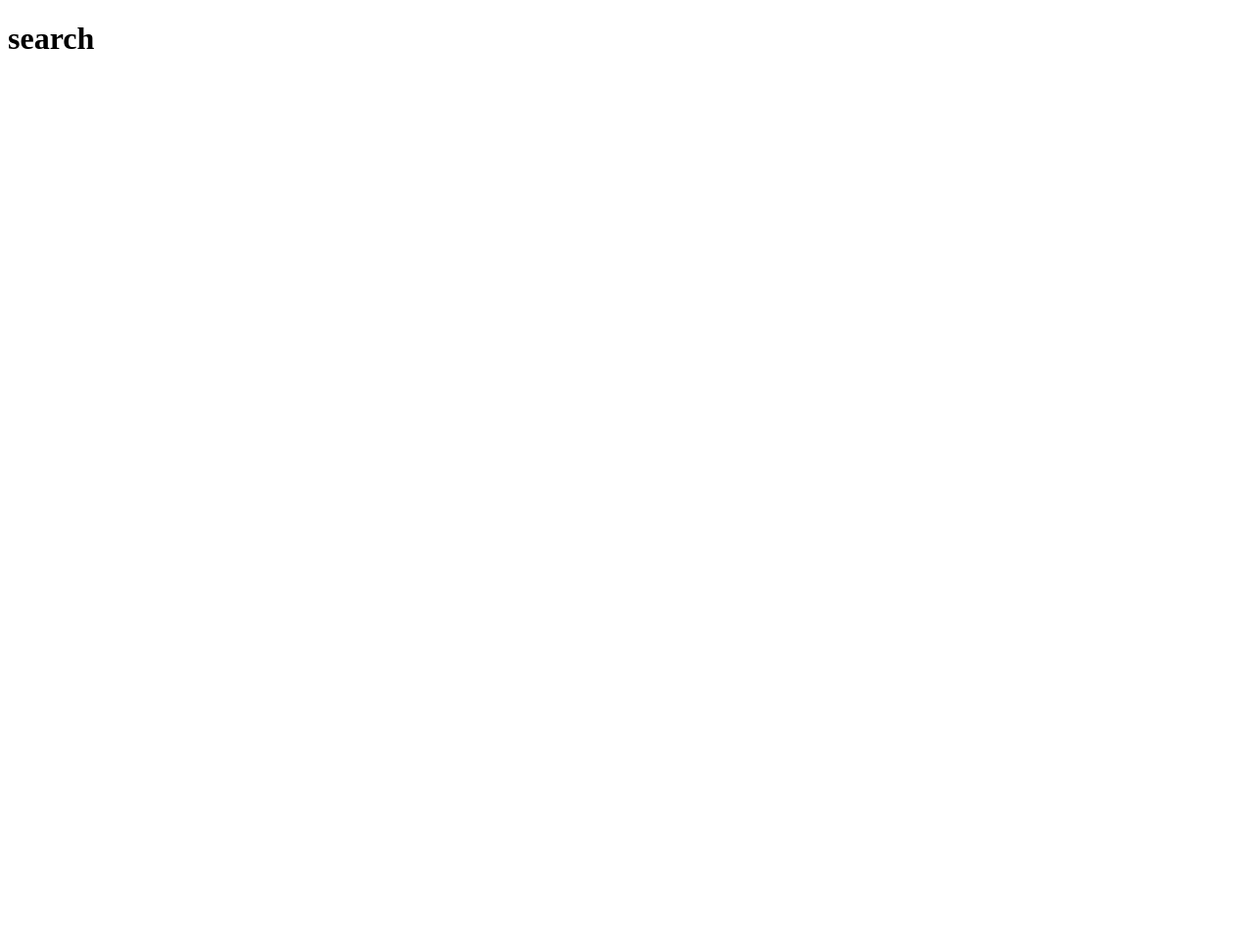
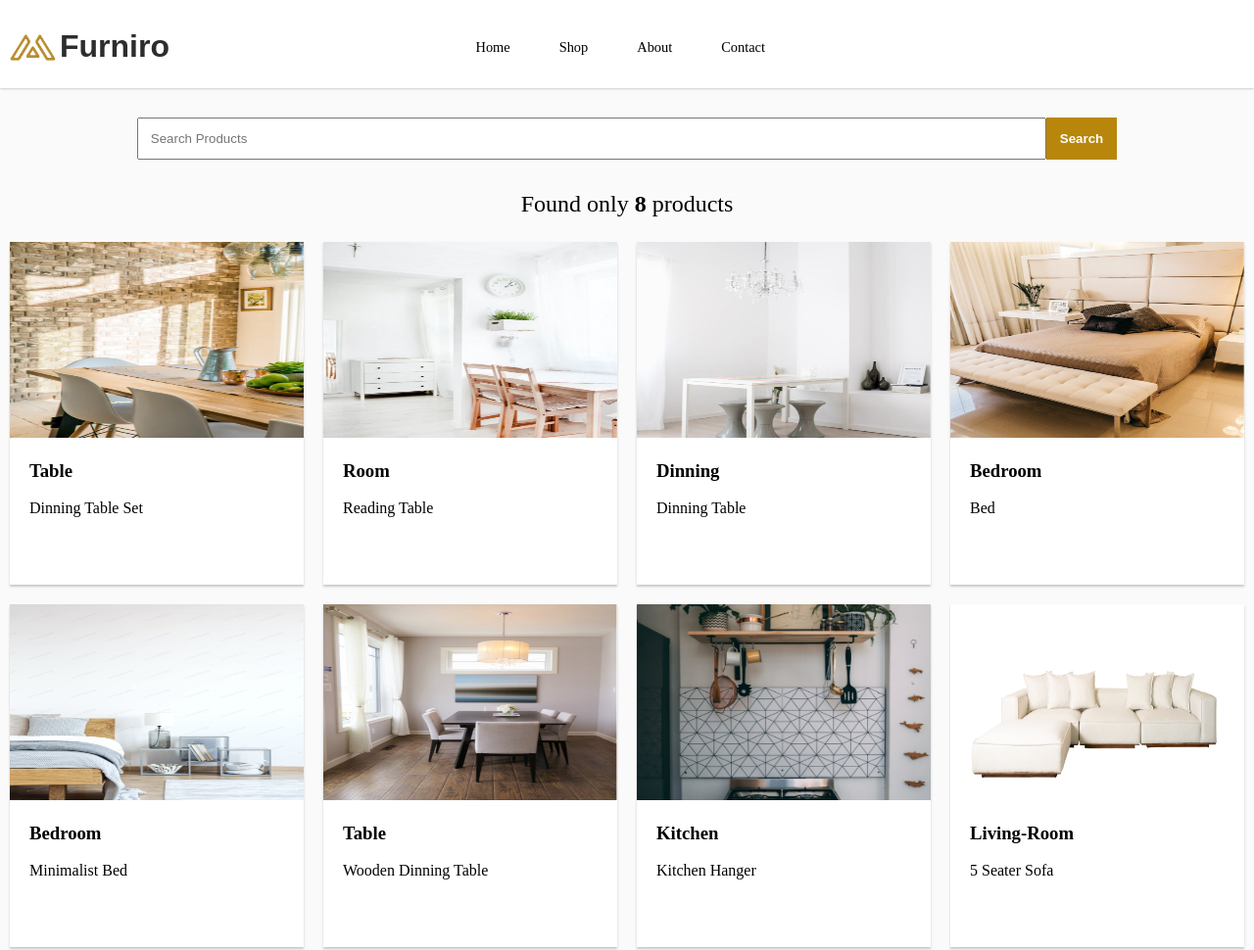
Before and after one commit to AUSTINMOOR/furniro.github.io, a plain HTML site: page search.html in a window 1280 px wide. Shown: the whole page at 98% size. Before the commit the page ends 800 px from the top, so only its background shows below. Drawn offline with Linux system fonts and the light colour scheme.

Commit message:
update still going on

```diff
--- a/app.js
+++ b/app.js
@@ -1,5 +1,5 @@
 const menuButton = document.querySelector('#open');
-// const menuContainer = document.querySelector('.menu-container');
+
 const modalLayer = document.querySelector('.modal-layer');
 const menu = document.querySelector('header');
 const closedBtn = document.querySelector('#close')
--- a/search.css
+++ b/search.css
@@ -0,0 +1,259 @@
+:root{
+  --black: #000;
+  --header-bg: #fff;
+  --primary-bg: #fafafa;
+  --secondary-bg: #f9f1e7;
+  --secondary-bg2: #fff3e3;
+  --click-bg: #f5f5f5;
+  --basic-gold: #ffc700;
+  --basic-purple: #816dfa;
+  --gray-color: #9F9F9F;
+--dark-gold: darkgoldenrod;
+  --linear-bg: #EC9E9E;
+  --linear-bg2: #2EC1AC;
+  --font-small: .9rem;
+  --font-big: 2.3rem;
+  --font-medium: 1.3rem;
+  --large-font: 3rem;
+--text-color:  #555;
+--card-bg:  #dcdcdc46;
+}
+
+
+.contain{
+  display: flex;
+  justify-content: center;
+  align-items: center;
+  flex-wrap: wrap;
+  gap: 20px;
+  margin-top: 25px;
+
+}
+
+.row{
+display: flex;
+justify-content: center;
+align-items: center;
+
+}
+
+.col{
+  display: flex;
+  justify-content: center;
+  align-items: center;
+}
+
+.card{
+  width: 300px;
+  height: 350px;
+  background: #fff;
+  box-shadow: 0px 2px 2px #9f9f9f8d;
+}
+
+.card img{
+  width: 300px;
+  height: 200px;
+}
+
+.card p{
+  padding: 0px 20px;
+  text-transform: capitalize;
+
+}
+.card h3{
+  padding: 0px 20px;
+  text-transform: capitalize;
+
+}
+
+
+body{
+  background: var(--primary-bg);
+
+}
+.main-header{
+  display: flex;
+  justify-content: center;
+  align-items: center;
+  text-align: center;
+}
+
+.head-content{
+  display: flex;
+  justify-content: space-evenly;
+  text-align: center;
+  margin-left: 20%;
+}
+
+header{
+  height: 90px;
+  width: 100%;
+  position: fixed;
+  background: var(--header-bg);
+  box-shadow: 0px 1px 2px  #ccc;
+  top: 0%;
+  z-index: 5;
+}
+
+.logo{
+  display: flex;
+  justify-content: start;
+  text-align: center;
+
+  a{
+    display: flex;
+    align-items: center;
+color: #2d2d2d;
+z-index: 5;
+text-decoration: none;
+  }
+}
+
+.logo img{
+  width: 50px;
+  height: 30px;
+
+}
+.logo h1{
+  font-weight: 900;
+  font-family: Ubuntu,sans-serif;
+  margin-left: 3px;
+  font-size: 2rem;
+}
+
+.head-content .nav-links ul{
+  display: flex;
+  list-style: none;
+  gap: 50px;
+  font-size: var(--font-small);
+  margin-top: 40px;
+
+}
+
+.modal-layer{
+  width: 100%;
+  height: 100%;
+  position: fixed;
+  top: 0;
+  left: 0;
+  bottom: 0;
+  right: 0;
+  z-index: 6;
+  background: rgba(0,0,0,0.3);
+  display: none;
+  }
+
+
+
+
+@keyframes modal{
+  from{transform: translateX(300px);}
+  to{transform: translateX(0px);}
+}
+
+
+.head-content .quick-nav ul{
+  display: flex;
+  gap: 40px;
+  list-style: none;
+  margin-top: 40px;
+
+}
+
+.nav-links ul li a{
+  text-decoration: none;
+  color: var(--black);
+  font-size:var(--font-small);
+  transition: all .6s;
+}
+.nav-links ul li a:hover{
+color: var(--basic-gold);
+}
+
+
+.nav-links ul li a::before{
+content: '';
+height: 0px;
+width: 0px;
+
+background: none;
+display: block;
+position: absolute;
+bottom: 30px;
+transition: all .5s;
+height: 5px;
+border-radius: 50%;
+}
+
+.nav-links ul li a:hover::before{
+background: var(--dark-gold);
+
+width: 80px;
+color: #fff;
+
+transform: translateX(-15px);
+}
+
+
+
+
+
+.quick-nav .bx{
+  font-size: 1.4rem;
+cursor: pointer;
+transition: all .5s;
+}
+
+.quick-nav .bx:hover{
+  background: var(--dark-gold);
+  transform: scale(1.6);
+  color: var(--primary-bg);
+}
+
+
+.quick-nav .bx:active{
+  background: var(--dark-gold);
+  transform: scale(.5);
+}
+
+
+
+
+/* search */
+
+.form-container{
+margin-block: 2rem;
+display: flex;
+justify-content: center;
+align-items: center;
+}
+
+.form {
+  display: flex;
+  justify-content: center;
+  align-items: center;
+}
+
+
+
+.item input{
+width: clamp(250px, 80vw,900px);
+padding: 12px;
+}
+
+.item button{
+  padding: 14px;
+  border: none;
+  cursor: pointer;
+  background: darkgoldenrod;
+  color: var(--header-bg);
+  font-weight: 600;
+
+}
+
+
+.product-length{
+  display: flex;
+  justify-content: center;
+  font-size: 1.5rem;
+}
--- a/search.html
+++ b/search.html
@@ -7,8 +7,66 @@
     <link rel="stylesheet" href="search.css" />
   </head>
   <body>
-    <h1>search</h1>
+    <div class="container">
+      <div class="main-header">
+        <div class="modal-layer"></div>
+        <header>
+          <nav>
+            <div class="head-content">
+              <div class="nav-links">
+                <ul>
+                  <li><a href="index.html">Home</a></li>
+                  <li><a href="#product">Shop</a></li>
+                  <li><a href="">About</a></li>
+                  <li><a href="">Contact</a></li>
+                </ul>
+              </div>
+              <div class="quick-nav">
+                <ul>
+                  <li><i class="bx bx-user-check"></i></li>
 
+                  <li><i class="bx bx-heart"></i></li>
+                  <li><i class="bx bx-cart-alt"></i></li>
+                </ul>
+              </div>
+            </div>
+          </nav>
+        </header>
+      </div>
+
+      <div class="menu-btn">
+        <i class="bx bx-menu" id="open"></i>
+        <i class="bx bx-x" id="close"></i>
+      </div>
+
+      <div class="logo">
+        <a href="index.html">
+          <img
+            src="Meubel House_Logos-05.png"
+            alt="this is the logo for my website"
+          />
+          <h1><b>Furniro</b></h1>
+        </a>
+      </div>
+      <div class="form-container">
+        <form class="form">
+          <div class="item">
+            <input type="text" name="search" placeholder="Search Products" />
+          </div>
+          <div class="item submit">
+            <button type="submit" title="search">Search</button>
+          </div>
+        </form>
+      </div>
+
+      <!-- main -->
+      <div class="app">
+        <div class="product-length">
+          <span>Found only <b class="count">5</b> products</span>
+        </div>
+        <div class="contain"></div>
+      </div>
+    </div>
     <script src="search.js"></script>
   </body>
 </html>
--- a/search.js
+++ b/search.js
@@ -0,0 +1,139 @@
+const products = [
+{
+  name: 'dinning table set',
+  id: 1,
+  price: 90,
+  category: 'table',
+  image_url: 'images/dinning-set.png',
+
+  color: ['white', 'brown', 'black']
+
+},
+{
+  name: 'reading table',
+  id: 2,
+  price: 40,
+  image_url: 'images/Reading-table.jpg',
+  category: 'room',
+  color: ['brown', 'black', 'beige']
+
+},
+{
+  name: 'dinning table',
+  id: 3,
+  price: 120,
+  category: 'dinning',
+  image_url: 'images/minimalist-table.png',
+  color: ['white', 'brown', 'black']
+
+},
+{
+  name: 'Bed',
+  id: 4,
+  price: 280,
+  category: 'bedroom',
+  image_url: 'images/bedroom1.png',
+  color: ['brown', 'black', 'gray', 'blue']
+
+},
+{
+  name: 'minimalist bed',
+  id: 5,
+  price: 145,
+  category: 'bedroom',
+  image_url: 'images/bedroom2.png',
+  color: ['brown', 'black']
+
+},
+{
+  name: 'wooden dinning table',
+  id: 6,
+  price: 180,
+  category: 'table',
+  image_url: 'images/complete-dinner.png',
+  color: [ 'brown', 'black']
+
+},
+{
+  name: 'kitchen hanger',
+  id: 7,
+  price: 35,
+  category: 'kitchen',
+  image_url: 'images/kitchen-hanger.png',
+  color: ['white', 'brown', 'black']
+
+},
+{
+  name: '5 seater sofa',
+  id: 8,
+  price: 390,
+  category: 'living-room',
+  image_url: 'images/5-seater-sofa.png',
+  color: ['white', 'brown', 'black']
+
+},
+
+]
+
+let productArr = products;
+
+
+
+
+
+const showProducts = ()=>{
+
+
+
+const container = document.querySelector('.contain');
+container.innerHTML = ''
+
+const count = document.querySelector('.count');
+  count.innerHTML = productArr.length;
+
+
+productArr.map((product)=>{
+  const newProduct = document.createElement('div');
+
+
+
+
+  newProduct.innerHTML = (`
+ <div class="row">
+ <div class="col">
+<div class="card">
+<img src='${product.image_url}' alt=''>
+<h3>${product.category}</h3>
+<p>${product.name}</p>
+</div>
+ </div>
+ </div>
+  `)
+  container.append(newProduct)
+
+})
+
+}
+
+showProducts()
+
+
+
+const form = document.querySelector('.form');
+
+form.addEventListener('submit', (e)=>{
+
+e.preventDefault();
+const inputCheck = e.target;
+productArr = products.filter((product)=>{
+  if(inputCheck.search.value != ''){
+if(!product.name.toUpperCase().includes(inputCheck.search.value.toUpperCase())){
+  return false;
+}
+  }
+  return true;
+})
+
+ showProducts(productArr);
+
+})
--- a/styles.css
+++ b/styles.css
@@ -5,7 +5,7 @@
 
 :root{
   --black: #000;
-  --primary-bg: #fff;
+  --primary-bg: #fafafa;
   --secondary-bg: #f9f1e7;
   --secondary-bg2: #fff3e3;
   --click-bg: #f5f5f5;
@@ -386,7 +386,7 @@ transform: scale(.98);
 }
 
 /* CARD HOVER */
-/* We set the card hover position to absolute and the overflow to hidden cuz we dont't want other card hovers to start displaying everywhere in our window....we also set the card hover size to be as the same as the card size.*/
+
 
 
 /* we set the card hover to display none, height 0px, width 0 */
```
Also changed, not shown: index.html (+3 -2 lines), images/5-seater-sofa.png (renamed from images/Cloud sofa three seater + ottoman_1 1.png), images/Reading-table.jpg (renamed from images/Rectangle 25.jpg), images/bedroom1.png (renamed from images/Rectangle 43.png), images/bedroom2.png (renamed from images/image 82.png), images/complete-dinner.png (renamed from images/Rectangle 40.png), images/dinning-set.png (renamed from images/Rectangle 45.png), images/kitchen-hanger.png (renamed from images/Rectangle 44.png), images/minimalist-table.png (renamed from images/image 1 (1).png).
